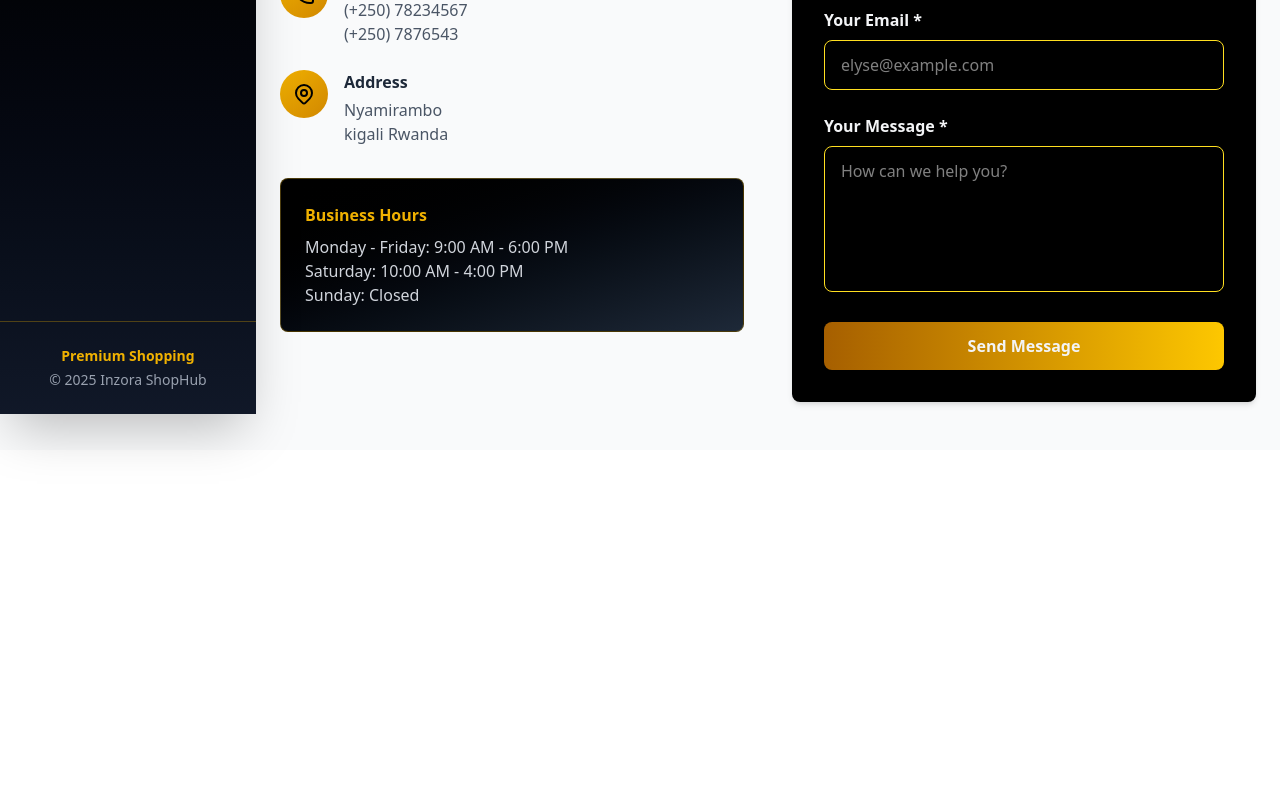
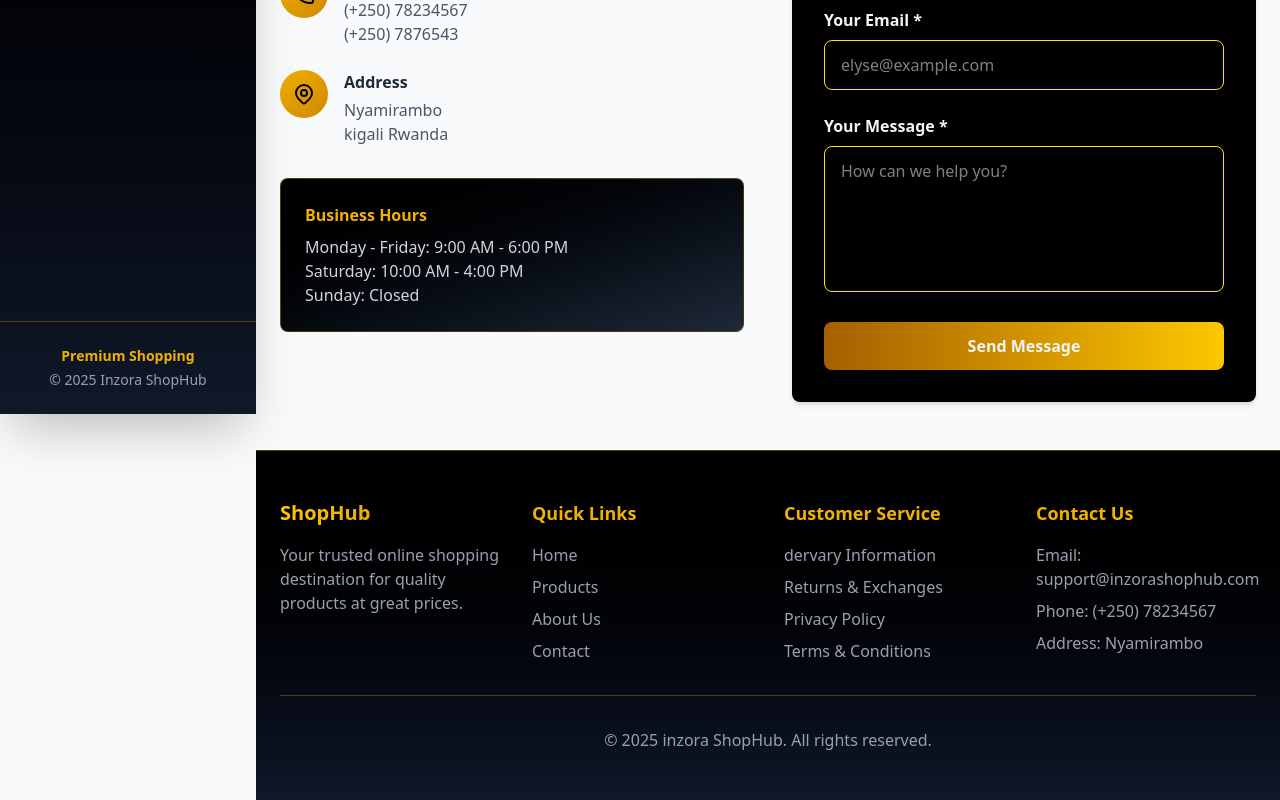
Before and after one commit to gihozo-elyse/movie-explorer, a React (Vite) app: page /contact in a window 1280 px wide. Shown: the part 386-1186 px from the top of the page. Before the commit the page ends 836 px from the top, so only its background shows below. Built offline with nearby package versions, Linux system fonts and the light colour scheme.

Commit message:
add Footer component with quick links and contact information

```diff
--- a/src/App.jsx
+++ b/src/App.jsx
@@ -6,6 +6,7 @@ import Home from "./pages/Home.jsx"
 import Products from './pages/Products.jsx'
 import About from './pages/About.jsx'
 import Contact from './pages/Contact.jsx'
+import Footer   from './pages/Footer.jsx'
 
 
 function App() {
@@ -22,6 +23,7 @@ function App() {
               <Route path="/contact" element={<Contact />} />
             </Routes>
           </main>
+          <Footer />
         </div>
       </div>
     </Router>
--- /dev/null
+++ b/src/pages/Footer.jsx
@@ -0,0 +1,76 @@
+import React from 'react';
+import { Link } from 'react-router-dom';
+
+function Footer() {
+  return (
+    <footer className="bg-gradient-to-b from-black to-gray-900 text-white mt-auto border-t border-yellow-500/30">
+      <div className="max-w-7xl mx-auto px-6 py-12">
+
+        <div className="grid grid-cols-1 md:grid-cols-4 gap-8">
+
+
+          <div>
+            <h3 className="text-xl font-bold mb-4 bg-gradient-to-r from-yellow-400 to-yellow-600 bg-clip-text text-transparent">ShopHub</h3>
+            <p className="text-gray-400">
+              Your trusted online shopping destination for quality products at great prices.
+            </p>
+          </div>
+
+
+          <div>
+            <h4 className="text-lg font-semibold mb-4 text-yellow-500">Quick Links</h4>
+            <ul className="space-y-2">
+              <li>
+                <Link to="/" className="text-gray-400 hover:text-yellow-500 transition-colors">
+                  Home
+                </Link>
+              </li>
+              <li>
+                <Link to="/products" className="text-gray-400 hover:text-yellow-500 transition-colors">
+                  Products
+                </Link>
+              </li>
+              <li>
+                <Link to="/about" className="text-gray-400 hover:text-yellow-500 transition-colors">
+                  About Us
+                </Link>
+              </li>
+              <li>
+                <Link to="/contact" className="text-gray-400 hover:text-yellow-500 transition-colors">
+                  Contact
+                </Link>
+              </li>
+            </ul>
+          </div>
+
+
+          <div>
+            <h4 className="text-lg font-semibold mb-4 text-yellow-500">Customer Service</h4>
+            <ul className="space-y-2 text-gray-400">
+              <li className="hover:text-yellow-500 transition-colors cursor-pointer">dervary Information</li>
+              <li className="hover:text-yellow-500 transition-colors cursor-pointer">Returns & Exchanges</li>
+              <li className="hover:text-yellow-500 transition-colors cursor-pointer">Privacy Policy</li>
+              <li className="hover:text-yellow-500 transition-colors cursor-pointer">Terms & Conditions</li>
+            </ul>
+          </div>
+
+
+          <div>
+            <h4 className="text-lg font-semibold mb-4 text-yellow-500">Contact Us</h4>
+            <ul className="space-y-2 text-gray-400">
+              <li>Email: support@inzorashophub.com</li>
+              <li>Phone: (+250) 78234567</li>
+              <li>Address: Nyamirambo</li>
+            </ul>
+          </div>
+        </div>
+
+        <div className="border-t border-yellow-500/30 mt-8 pt-8 text-center text-gray-400">
+          <p>&copy; 2025 inzora ShopHub. All rights reserved.</p>
+        </div>
+      </div>
+    </footer>
+  );
+}
+
+export default Footer;
```
Also changed, not shown: public/accessory4.jpg (added), src/Footer.jsx (deleted).
